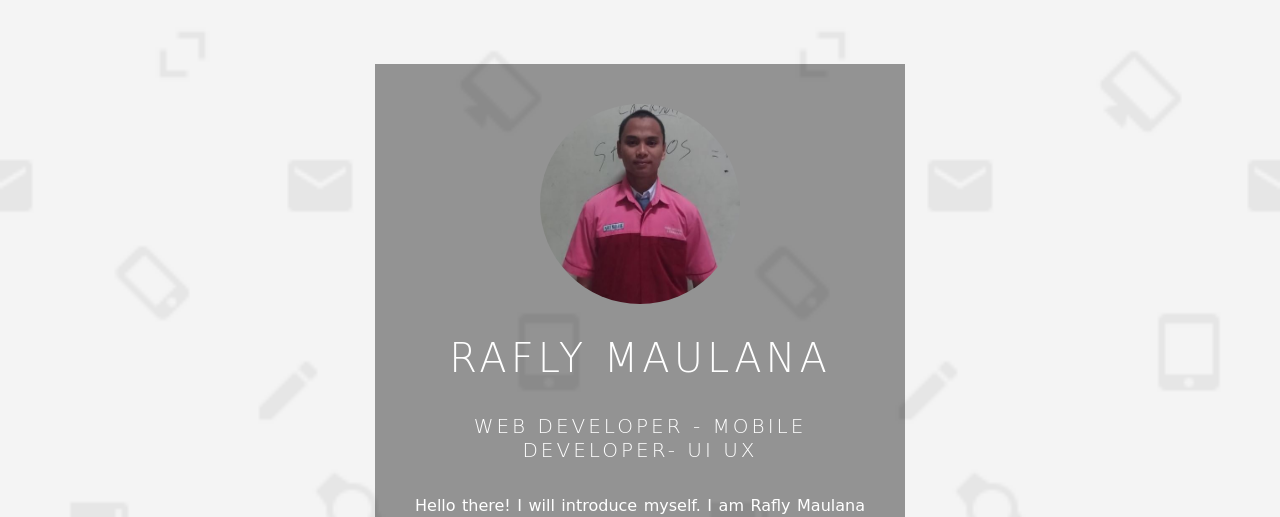
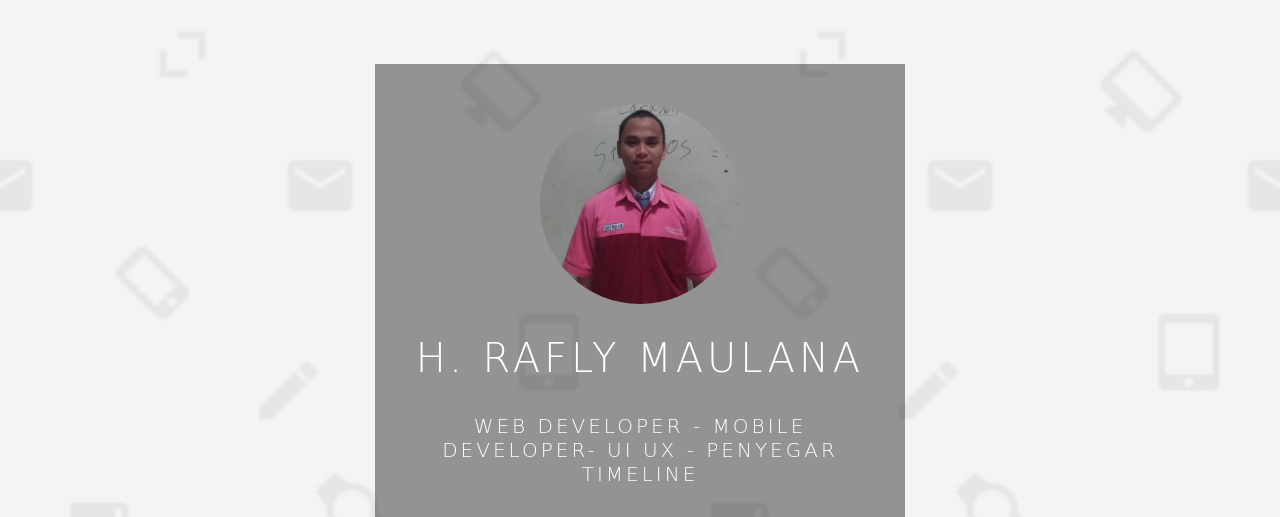
Before and after one commit to raflymaulana28/First-HTML-CSS-project, a plain HTML site: page index.html in a window 1280 px wide. Shown: the top 517 px of the page. Drawn offline with Linux system fonts and the light colour scheme; a web font is replaced by a local one.

Commit message:
update index html

```diff
--- a/index.html
+++ b/index.html
@@ -18,8 +18,8 @@
   <body>
     <div class="box">
       <img src="img/profil.png" alt="" class="box-img" />
-      <h1>RAFLY MAULANA</h1>
-      <h5>WEB DEVELOPER - MOBILE DEVELOPER- UI UX</h5>
+      <h1>H. RAFLY MAULANA</h1>
+      <h5>WEB DEVELOPER - MOBILE DEVELOPER- UI UX - PENYEGAR TIMELINE</h5>
       <p>
         Hello there! I will introduce myself. I am Rafly Maulana and I am from
         Indonesia. Web & Mobile development has been my passion since my early
@@ -38,7 +38,7 @@
           <a href="https://wa.me/6285802502276"><img src="img/whatsapp.png" alt="" /></a>
         </li>
         <li>
-          <a href="#"><img src="img/youtube.png" alt="" /></a>
+          <a href="https://www.youtube.com/channel/UCvJT_c-Bse8b9lDN0dGljDQ?view_as=subscriber"><img src="img/youtube.png" alt="" /></a>
         </li>
         <li>
           <a href="#"><img src="img/google-plus.png" alt="" /></a>
```
